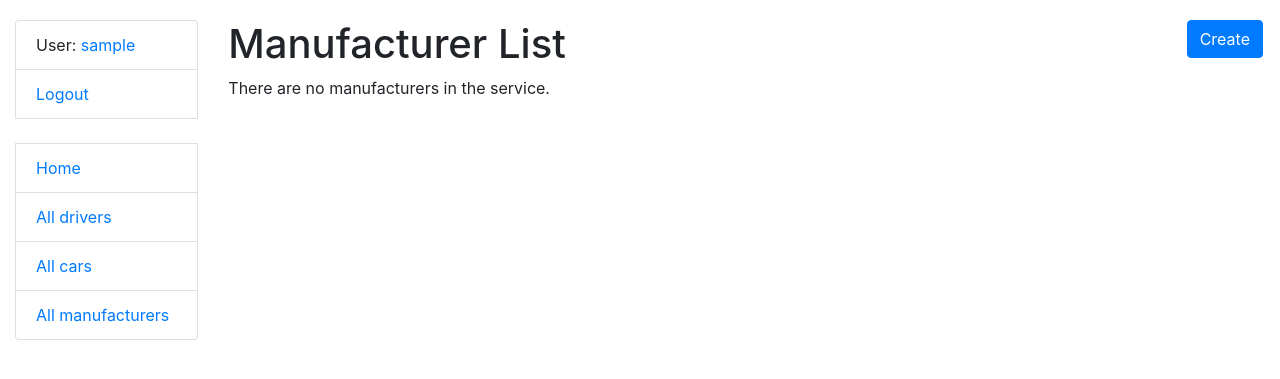
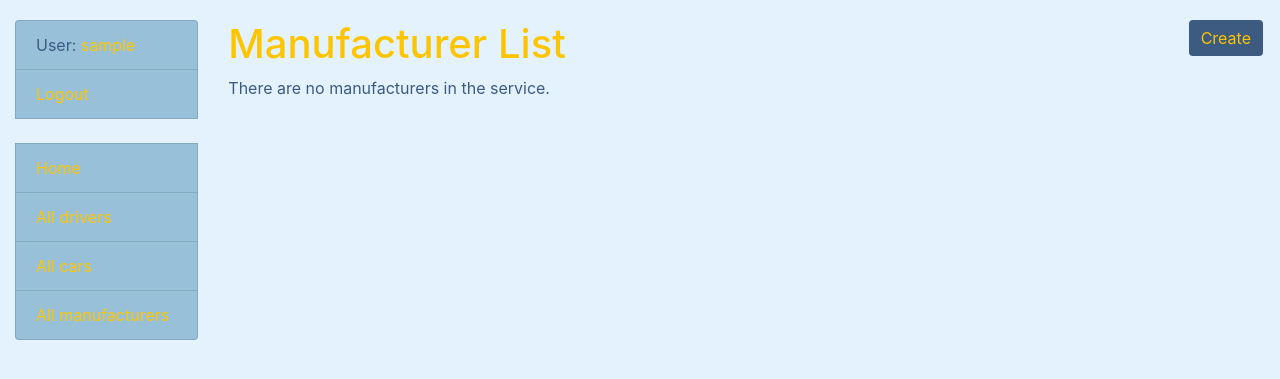
Before and after one commit to pavlejviki/taxi-service-mate, a Django app: page /manufacturers/ in a window 1280 px wide. Shown: the top 379 px of the page. Run offline with Django 4.2, Linux system fonts and the light colour scheme; the visitor is signed in with stand-in values (Sample User, id 1); data that the repository does not hold is empty.

Commit message:
Changed the colors of the website

```diff
--- a/static/css/styles.css
+++ b/static/css/styles.css
@@ -1,8 +1,42 @@
 body {
     margin-top: 20px;
+    background-color: #e3f2fd;
+    color: #3d5a80;
 }
 
 .link-to-page {
     float: right;
     margin: 0 2px 0 2px;
 }
+
+.sidebar {
+    background-color: #98c1d9;
+}
+
+a {
+    color: #fdc500;
+}
+
+.btn {
+    background-color: #3d5a80;
+    border: none;
+    color: #fdc500;
+}
+
+h1, h2, h3, h4 {
+    color: #fdc500;
+}
+
+.page-item.active .page-link {
+   background: #3d5a80;
+   border: none;
+   color: #fdc500;
+}
+
+.page-item a {
+    color: #3d5a80;
+}
+
+.table {
+    color: #3d5a80;
+}
--- a/templates/includes/sidebar.html
+++ b/templates/includes/sidebar.html
@@ -1,15 +1,15 @@
 <ul class="sidebar-nav list-group">
   {% if user.is_authenticated %}
-    <li class="list-group-item">User: <a href="{{ user.get_absolute_url }}">{{ user.get_username }}</a></li>
-    <li class="list-group-item"><a href="{% url 'logout'%}?next={{request.path}}">Logout</a></li>
+    <li class="list-group-item sidebar">User: <a href="{{ user.get_absolute_url }}">{{ user.get_username }}</a></li>
+    <li class="list-group-item sidebar"><a href="{% url 'logout'%}?next={{request.path}}">Logout</a></li>
   {% else %}
-    <li class="list-group-item"><a href="{% url 'login'%}?next={{request.path}}">Login</a></li>
+    <li class="list-group-item sidebar"><a href="{% url 'login'%}?next={{request.path}}">Login</a></li>
   {% endif %}
 
   <br>
 
-  <li class="list-group-item"><a href="{% url 'taxi:index' %}">Home</a></li>
-  <li class="list-group-item"><a href="{% url 'taxi:driver-list' %}">All drivers</a></li>
-  <li class="list-group-item"><a href="{% url 'taxi:car-list' %}">All cars</a></li>
-  <li class="list-group-item"><a href="{% url 'taxi:manufacturer-list' %}">All manufacturers</a></li>
+  <li class="list-group-item sidebar"><a href="{% url 'taxi:index' %}">Home</a></li>
+  <li class="list-group-item sidebar"><a href="{% url 'taxi:driver-list' %}">All drivers</a></li>
+  <li class="list-group-item sidebar"><a href="{% url 'taxi:car-list' %}">All cars</a></li>
+  <li class="list-group-item sidebar"><a href="{% url 'taxi:manufacturer-list' %}">All manufacturers</a></li>
 </ul>
--- a/templates/taxi/car_detail.html
+++ b/templates/taxi/car_detail.html
@@ -27,7 +27,7 @@
     <a href="{% url 'taxi:car-delete' pk=car.id %}" class="btn btn-danger">
     Delete
     </a>
-    <a href="{% url 'taxi:car-update' pk=car.id %}" class="btn btn-secondary">
+    <a href="{% url 'taxi:car-update' pk=car.id %}" class="btn btn-success">
     Update
     </a>
   </p>
--- a/templates/taxi/manufacturer_list.html
+++ b/templates/taxi/manufacturer_list.html
@@ -35,8 +35,7 @@
               </a>
             </td>
             <td>
-              <a style="color: red"
-                href="{% url 'taxi:manufacturer-delete' pk=manufacturer.id %}">
+              <a href="{% url 'taxi:manufacturer-delete' pk=manufacturer.id %}">
                 Delete
               </a>
             </td>
```
